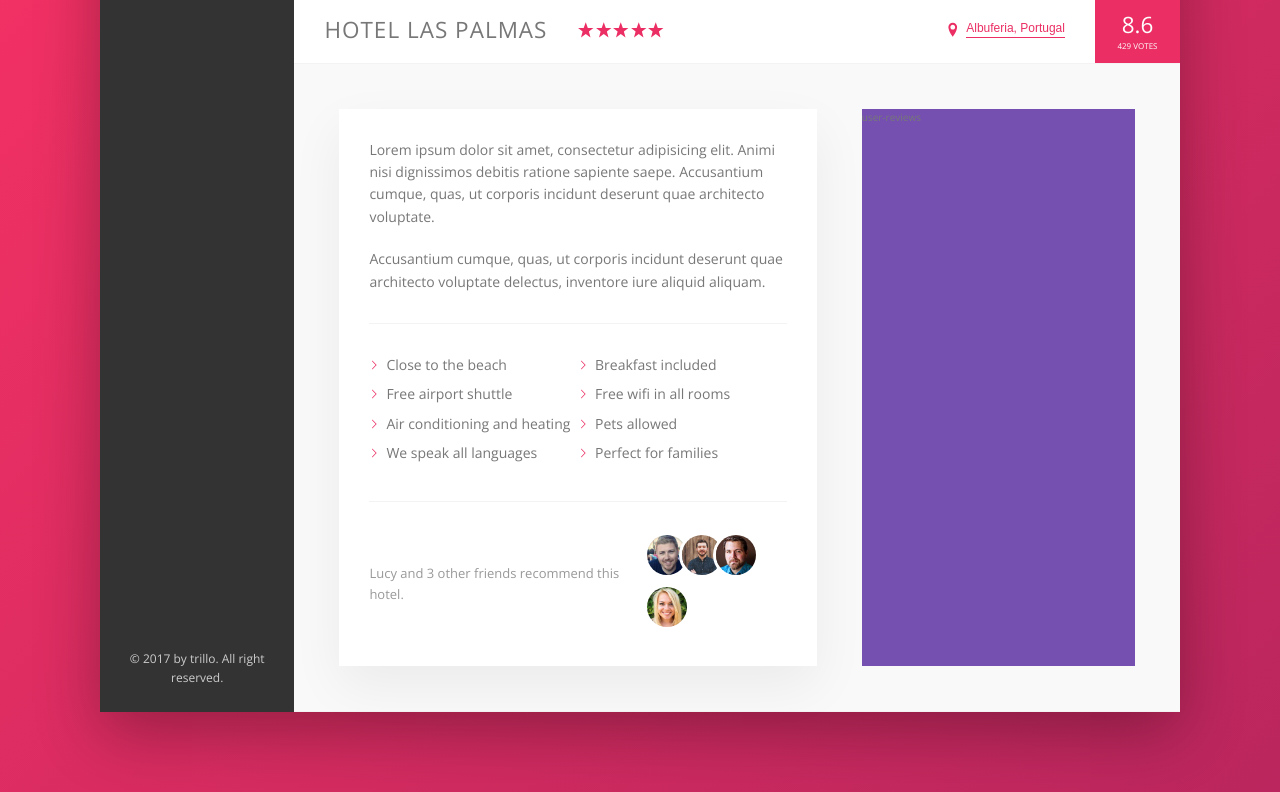
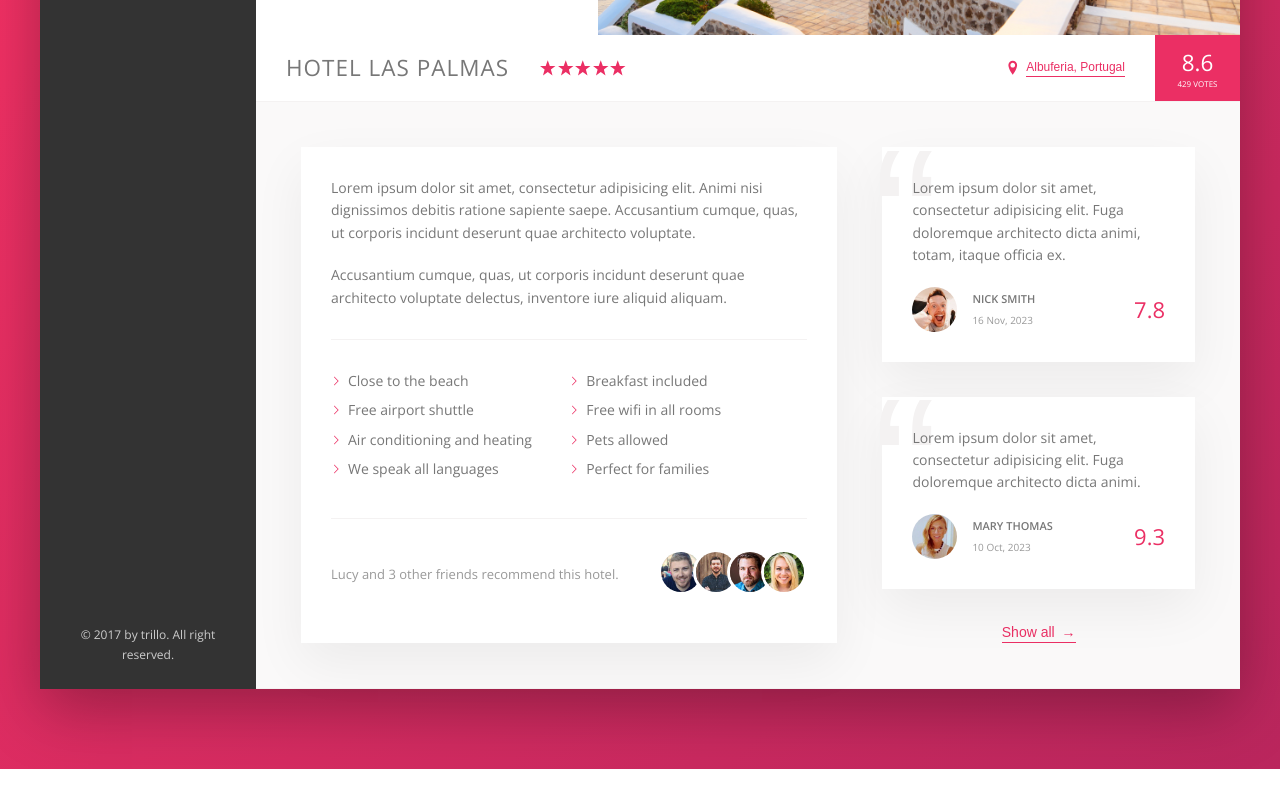
Before and after one commit to Sabrae/Trillo_CSS_Training, a website: page index.html in a window 1280 px wide. Shown: the part 500-1292 px from the top of the page. After the commit the page ends 1269 px from the top, so only its background shows below. Drawn offline with nearby package versions, Linux system fonts and the light colour scheme; files that its build step writes are made by us from their sources.

Commit message:
users review section

```diff
--- a/index.html
+++ b/index.html
@@ -168,7 +168,34 @@
                         </div>
 
                         <div class="user-reviews">
-                            user-reviews
+                            <figure class="review">
+                                <blockquote class="review__text">
+                                    Lorem ipsum dolor sit amet, consectetur adipisicing elit. Fuga doloremque architecto dicta animi, totam, itaque officia ex.
+                                </blockquote>
+                                <figcaption class="review__user">
+                                    <img src="img/user-1.jpg" alt="User 1" class="review__photo">
+                                    <div class="review__user-box">
+                                        <p class="review__user-name">Nick Smith</p>
+                                        <p class="review__user-date">16 Nov, 2023</p>
+                                    </div>
+                                    <div class="review__rating">7.8</div>
+                                </figcaption>
+                            </figure>
+                            <figure class="review">
+                                <blockquote class="review__text">
+                                    Lorem ipsum dolor sit amet, consectetur adipisicing elit. Fuga doloremque architecto dicta animi.
+                                </blockquote>
+                                <figcaption class="review__user">
+                                    <img src="img/user-2.jpg" alt="User 2" class="review__photo">
+                                    <div class="review__user-box">
+                                        <p class="review__user-name">Mary Thomas</p>
+                                        <p class="review__user-date">10 Oct, 2023</p>
+                                    </div>
+                                    <div class="review__rating">9.3</div>
+                                </figcaption>
+                            </figure>
+
+                            <button class="btn-inline">Show all <span>&rarr;</span></button>
                         </div>
                     </div>
 
--- a/sass/_components.scss
+++ b/sass/_components.scss
@@ -65,7 +65,6 @@
 
 ////////////////////////////////////
 // USER NAVIGATION
-
 .user-nav {
   align-self: stretch;
 
@@ -120,7 +119,6 @@
 
 ////////////////////////////////////
 // SIDE NAVIGATION
-
 .side-nav {
   font-size: 1.3rem;
   list-style: none;
@@ -182,7 +180,6 @@
 
 ////////////////////////////////////
 // LEGAL TEXT
-
 .legal {
   font-size: 1.2rem;
   color: var(--color-gray-light-4);
@@ -263,7 +260,6 @@
   }
 }
 
-
 ////////////////////////////////////
 // BUTTN INLINE
 .btn-inline {
@@ -277,8 +273,17 @@
   cursor: pointer;
   transition: all 0.2s;
 
+  & span {
+    margin-left: 3px;
+    transition: margin-left 0.2s;
+  }
+
   &:hover {
     color: var(--color-gray-dark-1);
+
+    span {
+      margin-left: 8px;
+    }
   }
 
   &:focus {
@@ -308,10 +313,7 @@
 // PARAGRAPH
 .paragraph:not(:last-of-type){
   margin-bottom: 2rem;
-
 }
-
-
 
 ////////////////////////////////////
 // LIST
@@ -379,3 +381,67 @@
     }
   }
 }
+
+////////////////////////////////////
+// REVIEWS
+.review {
+  background-color: #fff;
+  box-shadow: var(--shadow-light);
+  padding: 3rem;
+  margin-bottom: 3.5rem;
+  position: relative;
+
+  &__text {
+    margin-bottom: 2rem;
+    z-index: 10;
+    position: relative;
+    overflow: hidden;
+  }
+
+  &__user {
+    display: flex;
+    align-items: center;
+
+  }
+
+  &__photo {
+    height: 4.5rem;
+    width: 4.5rem;
+    border-radius: 50%;
+    margin-right: 1.5rem;
+  }
+
+  &__user-box {
+    margin-right: auto;
+  }
+
+  &__user-name {
+    font-size: 1.1rem;
+    font-weight: 600;
+    text-transform: uppercase;
+    margin-bottom: 0.4rem;
+  }
+
+  &__user-date {
+    font-size: 1rem;
+    color: var(--color-gray-dark-3);
+  }
+
+  &__rating {
+    color: var(--color-primary);
+    font-size: 2.2rem;
+    font-weight: 300;
+  }
+
+  &::before {
+    content: "\201C";
+    position: absolute;
+    top: -2.75rem;
+    left: -1rem;
+    line-height: 1;
+    font-size: 20rem;
+    color: var(--color-gray-light-2);
+    font-family: sans-serif;
+    z-index: 1;
+  }
+}
--- a/sass/_layout.scss
+++ b/sass/_layout.scss
@@ -1,6 +1,6 @@
 .container {
   max-width: 120rem;
-  margin: 8rem 10rem;
+  margin: 8rem auto;
   background-color: var(--color-gray-light-2);
   box-shadow: var(--shadow-dark);
 
@@ -39,6 +39,7 @@
 }
 
 .detail {
+  font-size: 1.4rem;
   display: flex;
   padding: 4.5rem;
   background-color: var(--color-gray-light-1);
@@ -46,7 +47,6 @@
 }
 
 .description {
-  font-size: 1.4rem;
   background-color: #fff;
   box-shadow: var(--shadow-light);
   padding: 3rem;
@@ -55,6 +55,9 @@
 }
 
 .user-reviews {
-  background-color: rgb(117, 80, 177);
   flex: 1;
+
+  display: flex;
+  flex-direction: column;
+  align-items: center;
 }
```
Also changed, not shown: sass/_base.scss (line endings or trailing spaces).
